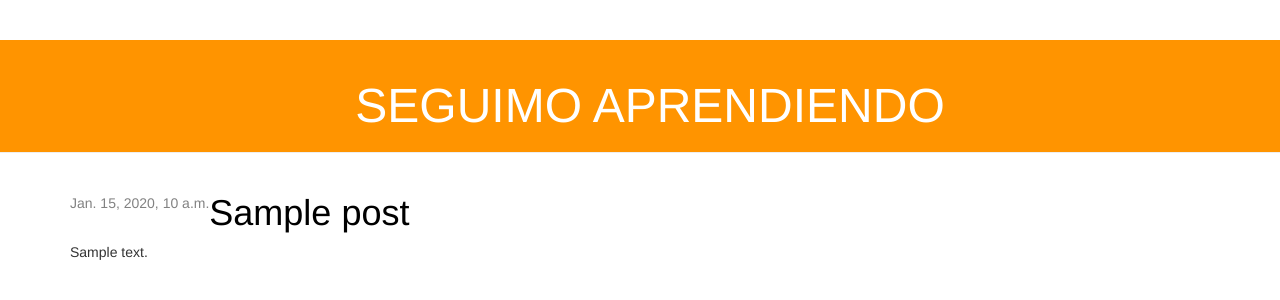
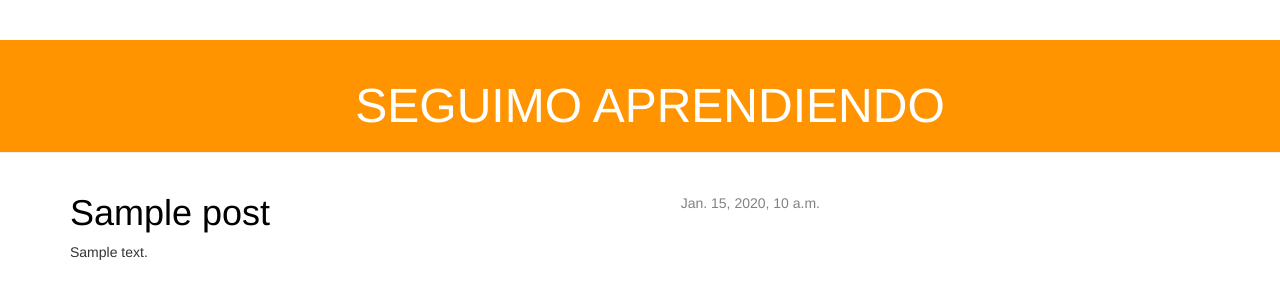
Before and after one commit to eclipstar/MaFirstBlog, a Django app: template blog/templates/blog/post_list.html in a window 1280 px wide. Shown: the top 300 px of the page. Run offline with Django 3.2, Linux system fonts and the light colour scheme; the template is opened without the code that fills it: most values are stand-ins (such as "Sample title", 1, 10 or a date in 2020); some libraries are stand-ins or nearby versions.

Commit message:
haciendo vistas

```diff
--- a/blog/static/css/blog.css
+++ b/blog/static/css/blog.css
@@ -19,7 +19,7 @@
     }
 
     .date {
-        float: left;
+        float: right;
         color: #828282;
     }
 
```
